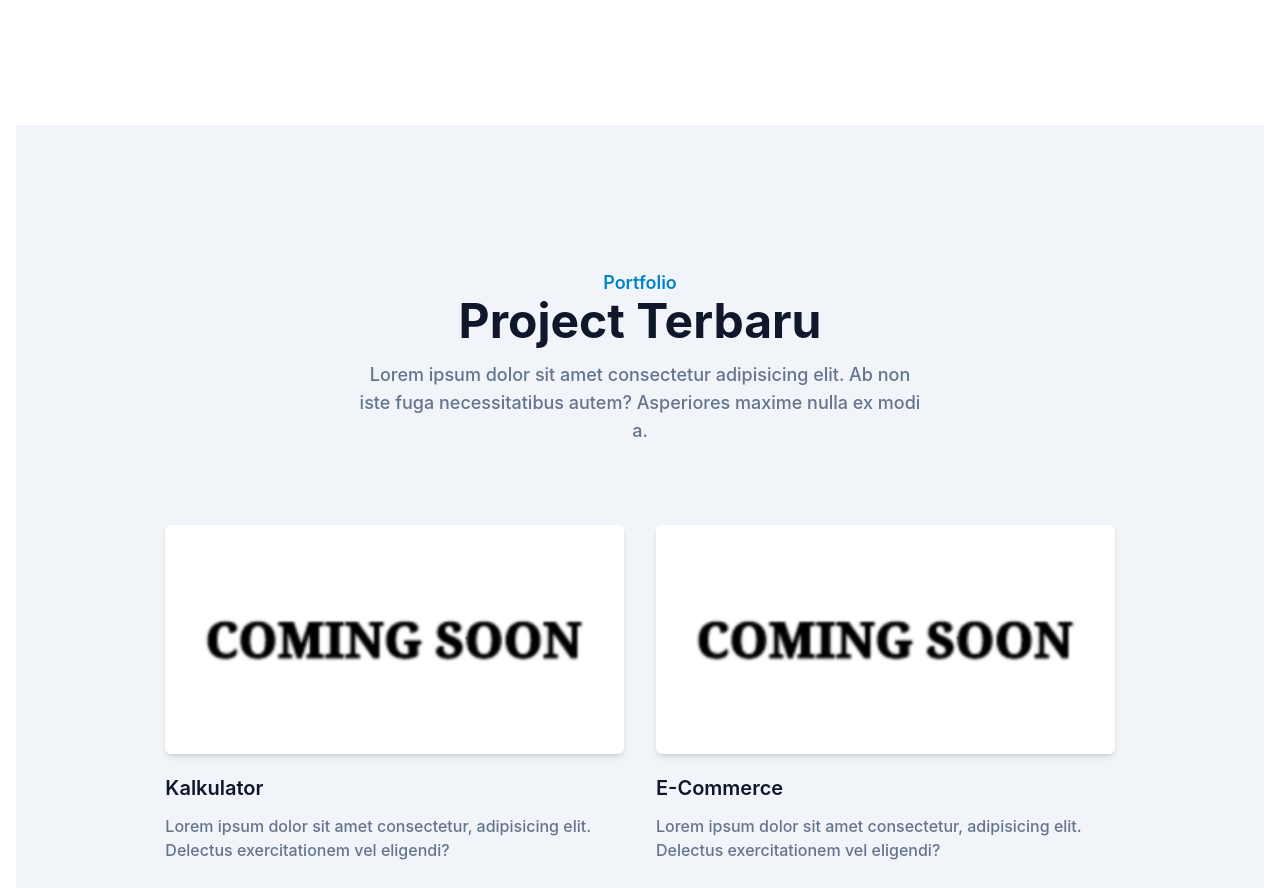
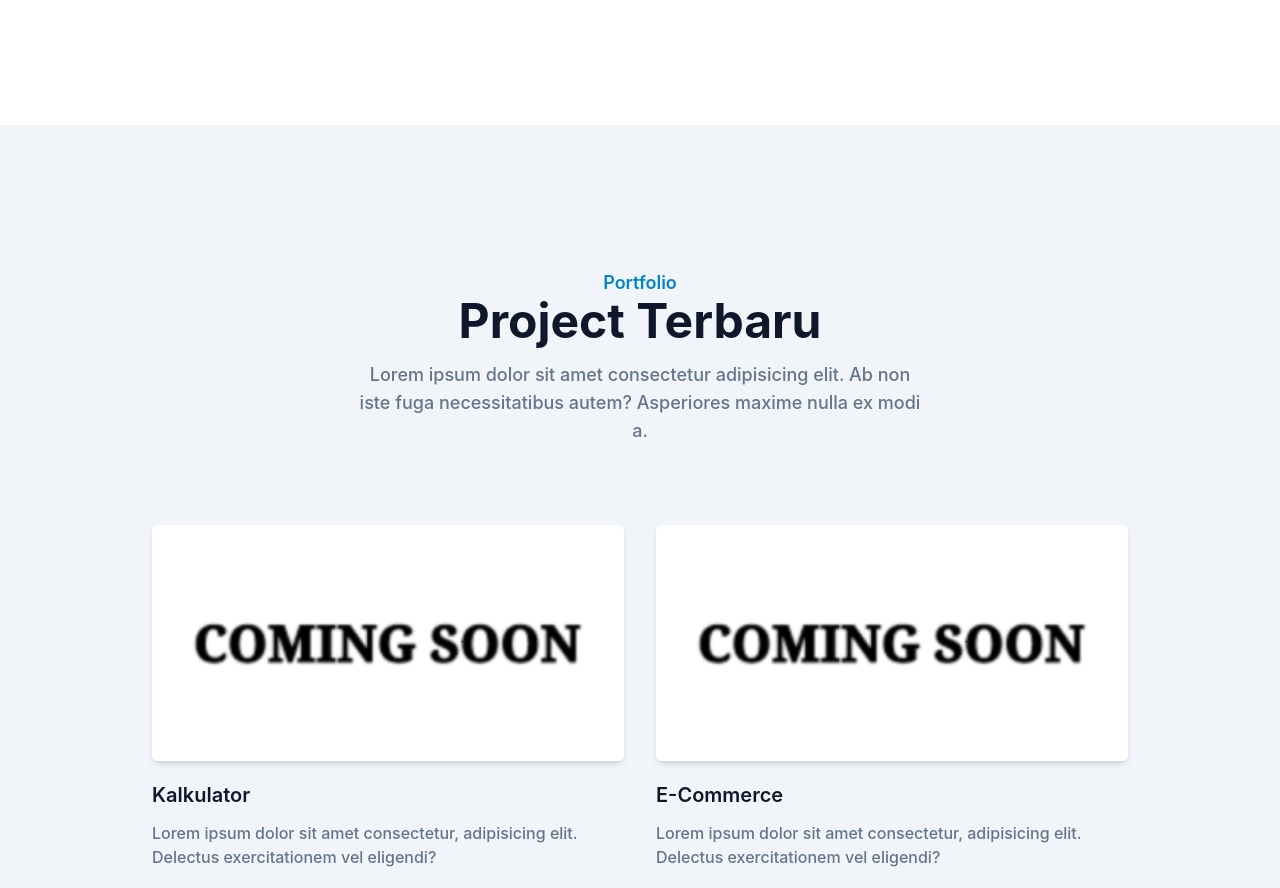
Before and after one commit to Syafar44/portfolioOld, a website: page index.html in a window 1280 px wide. Shown: the part 1253-2141 px from the top of the page. Drawn offline with Linux system fonts and the light colour scheme.

Commit message:
hilngkan container div pembungkus utama

```diff
--- a/index.html
+++ b/index.html
@@ -7,8 +7,8 @@
     <link rel="stylesheet" href="dist/output.css" />
     <title>Portopolio Syafaruddin</title>
   </head>
-  <body>
-    <div class="container w-full max-w-full overflow-hidden">
+  <body class="w-full">
+    <div class="m-0 w-full max-w-full overflow-hidden">
       <!-- Header start -->
       <header
         class="bg-transparent absolute top-0 left-0 w-full flex items-center z-10"
```
